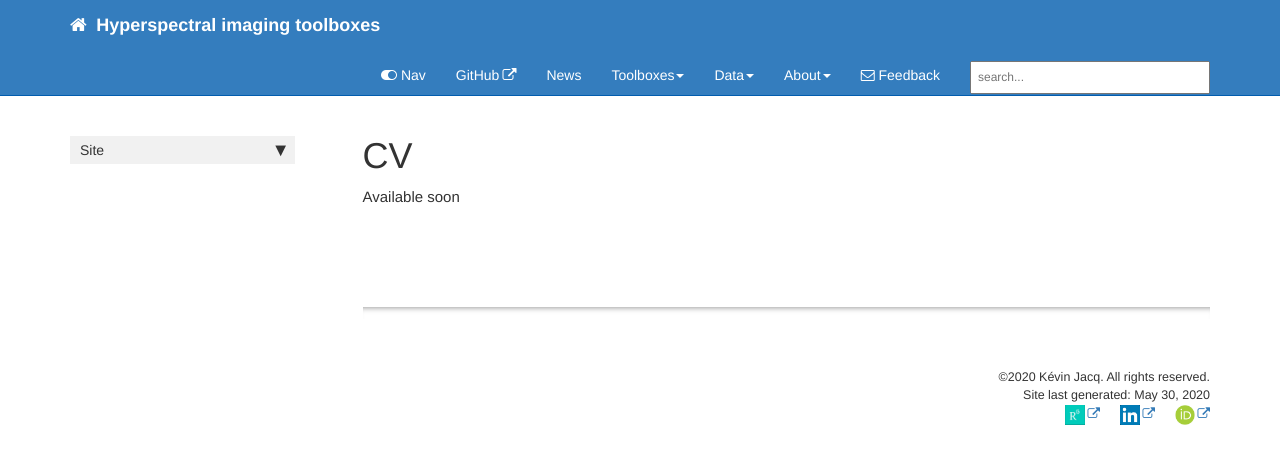
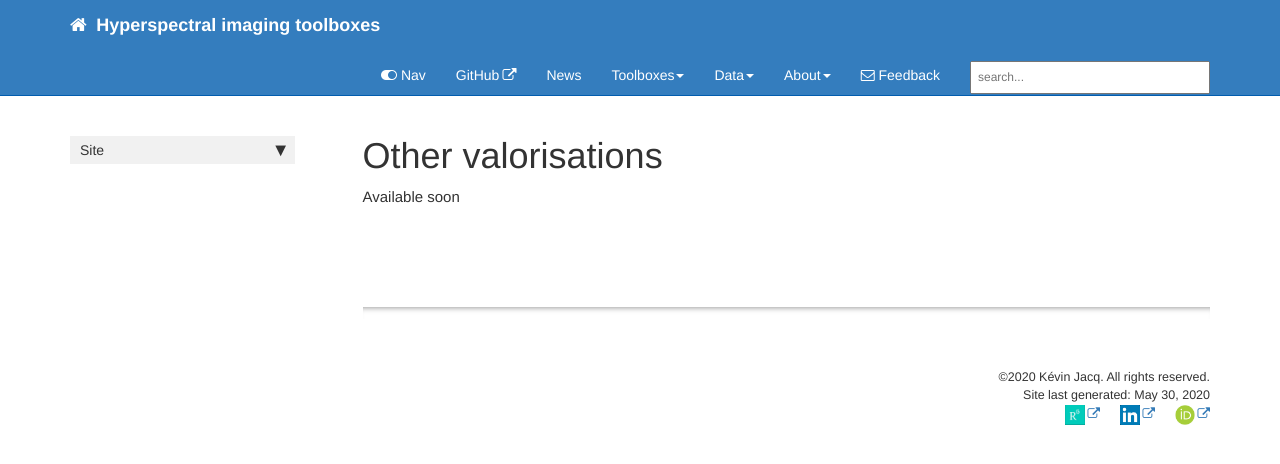
Before and after one commit to JacqKevin/JacqKevin.github.io, a Jekyll site: the page built from pages/CV/OtherValo.md, in a window 1280 px wide. Shown: the top 464 px of the page. Built offline with Jekyll 4.4.1, drawn with Linux system fonts in a browser that asks for light colours; comment, search, counter and statistics services are not loaded.

Commit message:
Update OtherValo.md

```diff
--- a/pages/CV/OtherValo.md
+++ b/pages/CV/OtherValo.md
@@ -1,6 +1,6 @@
 ---
-title: CV
-description: Curriculum Vitae and publications
+title: Other valorisations
+description: Other valorisations
 permalink: OtherValo.html
 ---
 
```
